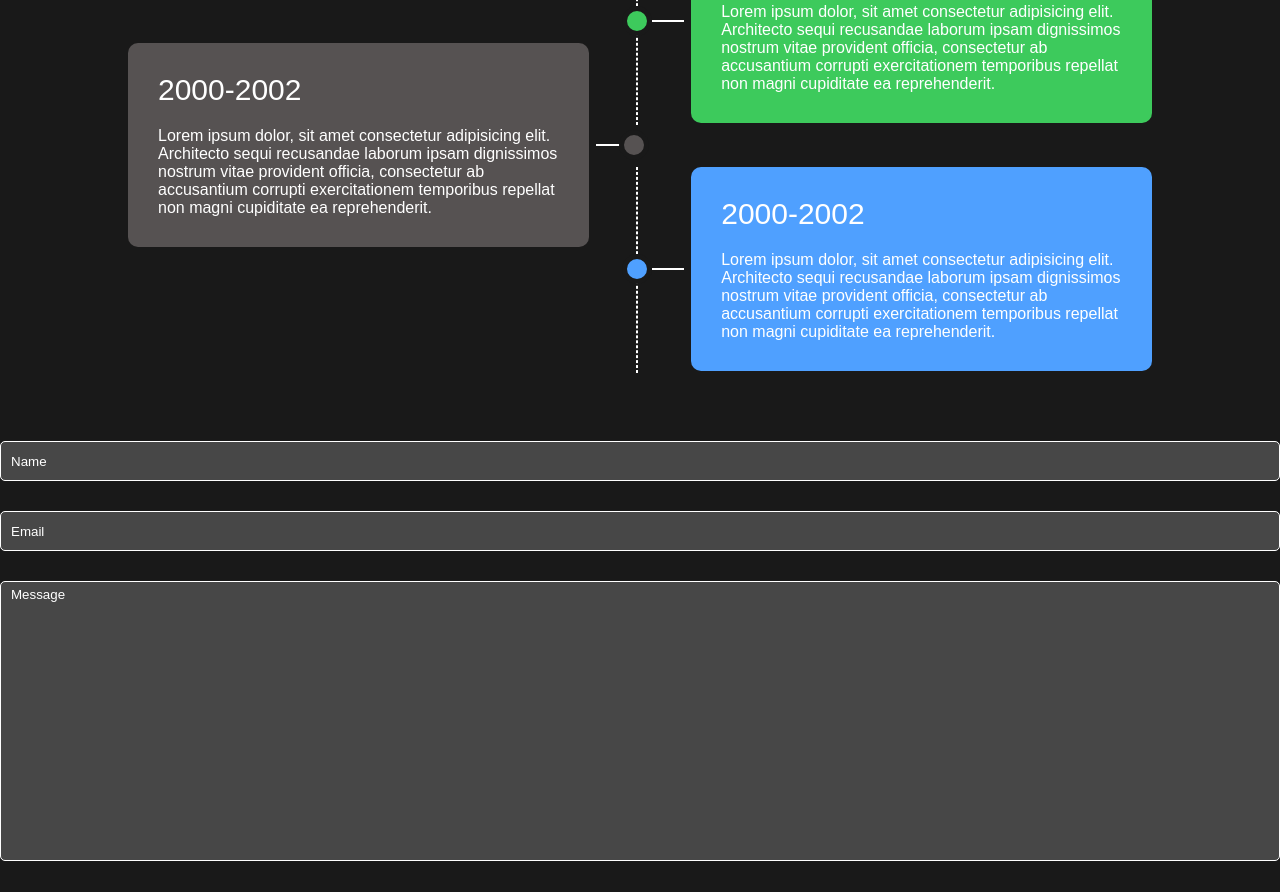
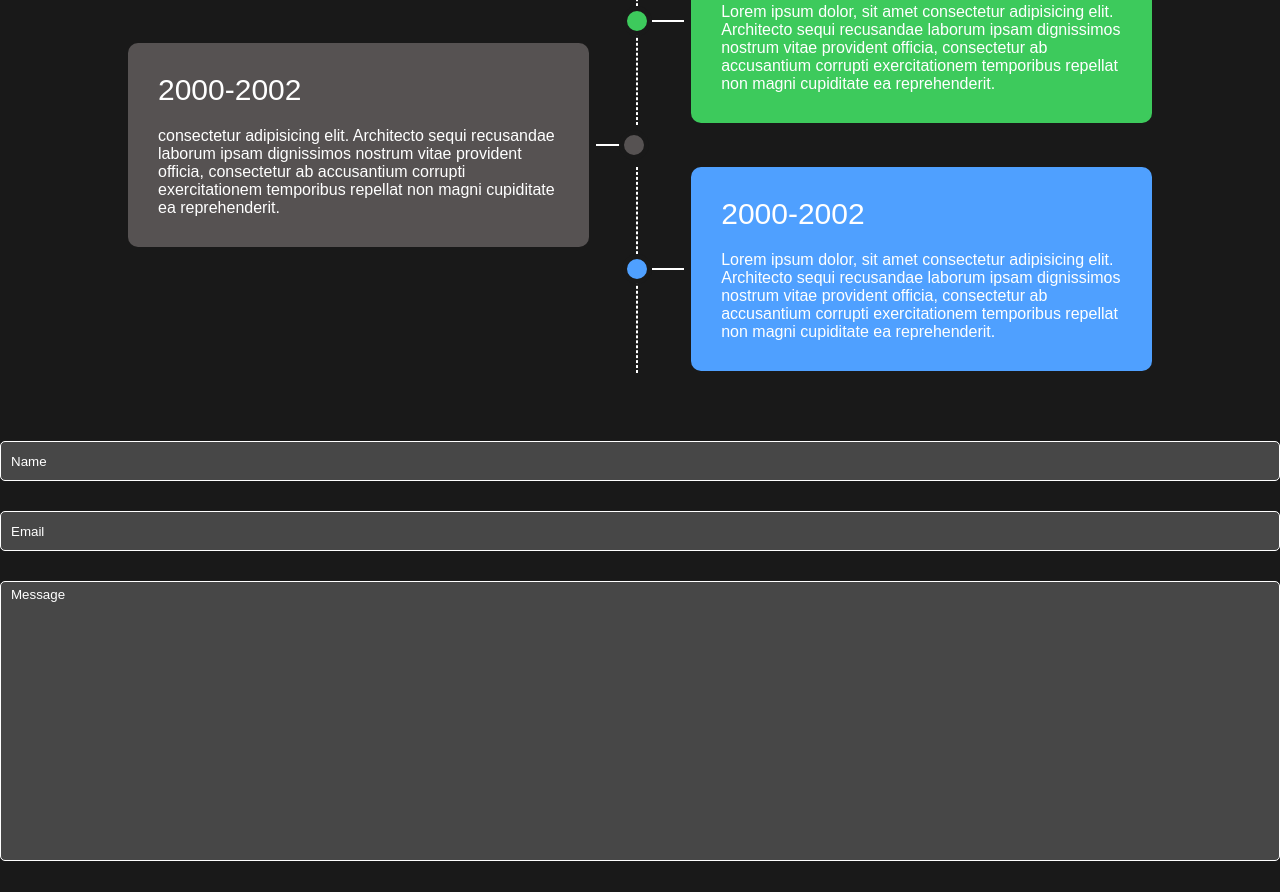
Before and after one commit to Aryan-Mac01/Portfolio, a website: page index.html in a window 1280 px wide. Shown: the part 4920-5812 px from the top of the page. Drawn offline with nearby package versions, Linux system fonts and the light colour scheme.

Commit message:
changing text

```diff
--- a/index.html
+++ b/index.html
@@ -150,7 +150,7 @@
     <div class="card">
         <div class="card-body">
             <h1 class="card-title">2000-2002</h1>
-            <p class="card-detail">Lorem ipsum dolor, sit amet consectetur adipisicing elit. Architecto sequi recusandae laborum ipsam dignissimos nostrum vitae provident officia, consectetur ab accusantium corrupti exercitationem temporibus repellat non magni cupiditate ea reprehenderit.</p>
+            <p class="card-detail">consectetur adipisicing elit. Architecto sequi recusandae laborum ipsam dignissimos nostrum vitae provident officia, consectetur ab accusantium corrupti exercitationem temporibus repellat non magni cupiditate ea reprehenderit.</p>
         </div>
     </div>
     <div class="card">
```
